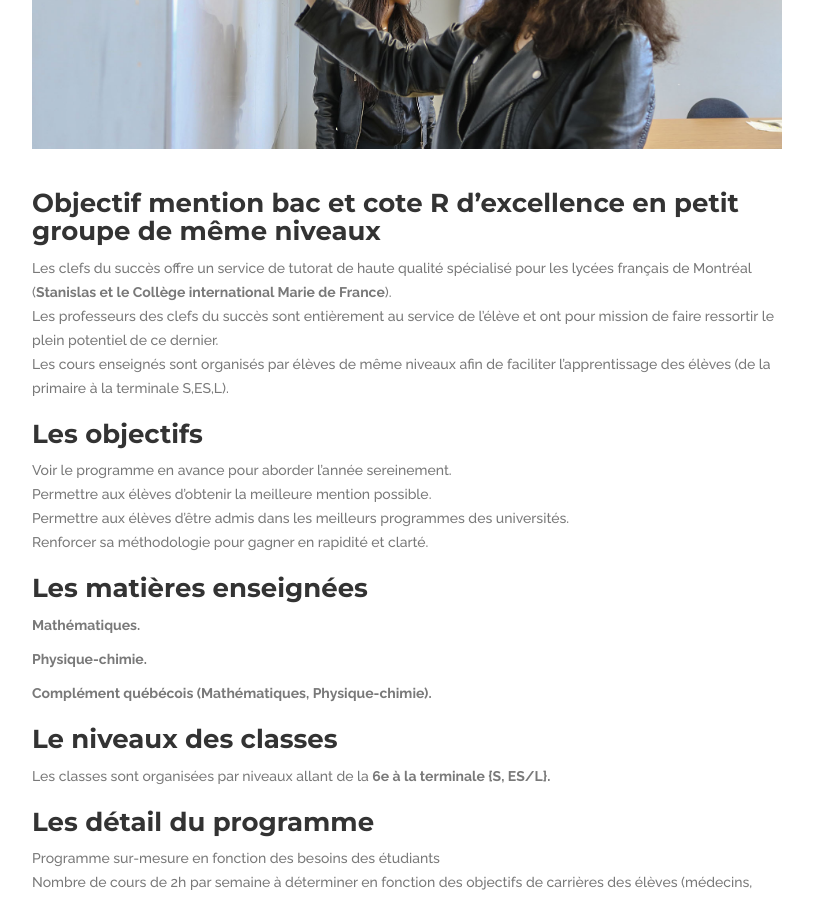
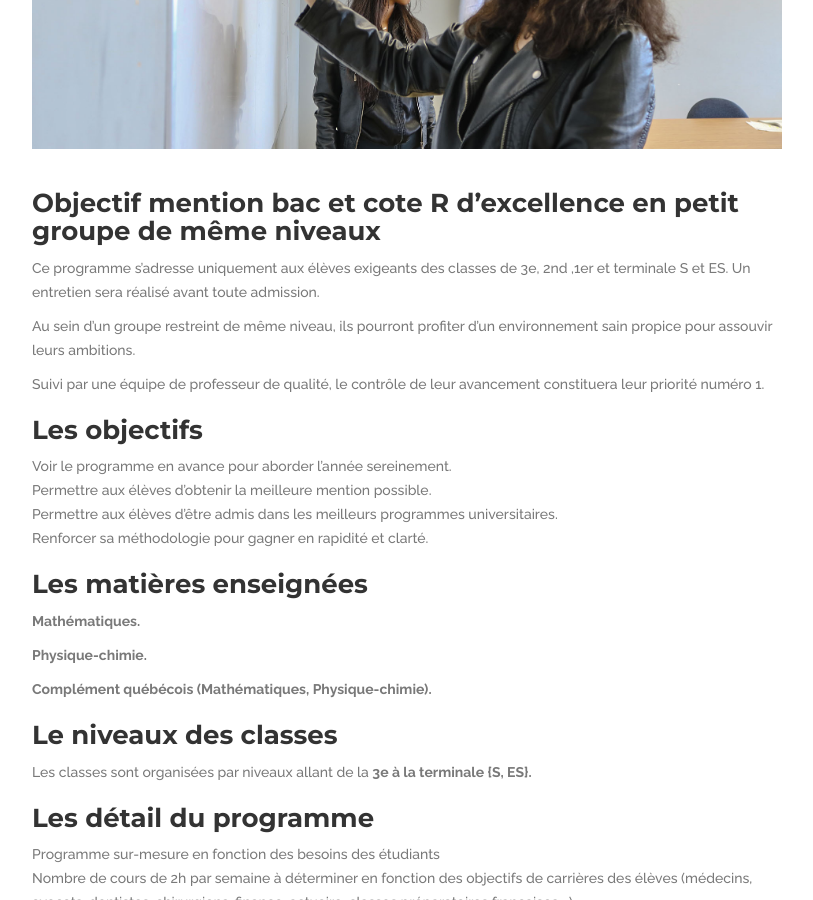
Before and after one commit to bkingg/les-clefs-pour-reussir, a Jekyll site: the page built from _programmes/objectif-cote-r-d-excellenc.md, in a window 1280 px wide and 900 px high, scrolled down 653 px. Shown: the whole window, without its empty margins (233-1046 px from the left). Built offline with Jekyll 4.4.1, drawn with Linux system fonts in a browser that asks for light colours.

Commit message:
Update from Forestry.io - objectif-cote-r-d-excellenc.md

```diff
--- a/_programmes/objectif-cote-r-d-excellenc.md
+++ b/_programmes/objectif-cote-r-d-excellenc.md
@@ -6,28 +6,30 @@ image: "/uploads/slide-3.jpg"
 ---
 ### Objectif mention bac et cote R d'excellence en petit groupe de même niveaux
 
-Les clefs du succès offre un service de tutorat de haute qualité spécialisé pour les lycées français de Montréal (**Stanislas et le Collège international Marie de France**).
-Les professeurs des clefs du succès sont entièrement au service de l’élève et ont pour mission de faire ressortir le plein potentiel de ce dernier.
-Les cours enseignés sont organisés par élèves de même niveaux afin de faciliter l'apprentissage des élèves (de la primaire à la terminale S,ES,L).
+Ce programme s'adresse uniquement aux élèves exigeants des classes de 3e,  2nd ,1er et terminale S et ES. Un entretien sera réalisé avant toute admission.
+
+Au sein d'un groupe restreint de même niveau, ils pourront profiter d'un environnement sain propice pour assouvir leurs ambitions.
+
+Suivi par une équipe de professeur de qualité,  le contrôle de leur avancement constituera leur priorité numéro 1.
 
 ### Les objectifs
 
 * Voir le programme en avance pour aborder l'année sereinement.
 * Permettre aux élèves d'obtenir la meilleure mention possible.
-* Permettre aux élèves d'être admis dans les meilleurs programmes des universités.
+* Permettre aux élèves d'être admis dans les meilleurs programmes universitaires.
 * Renforcer sa méthodologie pour gagner en rapidité et clarté.
 
 ### Les matières enseignées
 
 **Mathématiques.**
 
- **Physique-chimie.**
+**Physique-chimie.**
 
 **Complément québécois (Mathématiques, Physique-chimie).**
 
 ### Le niveaux des classes
 
-* Les classes sont organisées par niveaux allant de la **6e à la terminale {S, ES/L}.**
+* Les classes sont organisées par niveaux allant de la **3e à la terminale {S, ES}.**
 
 ### Les détail du programme
 
```
